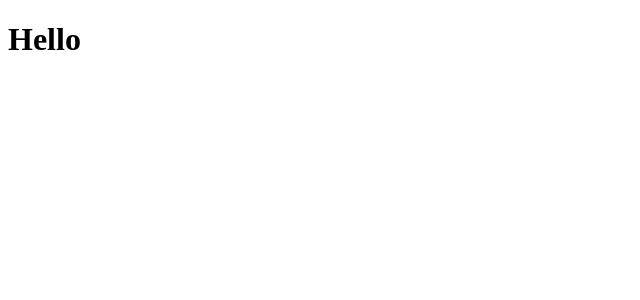
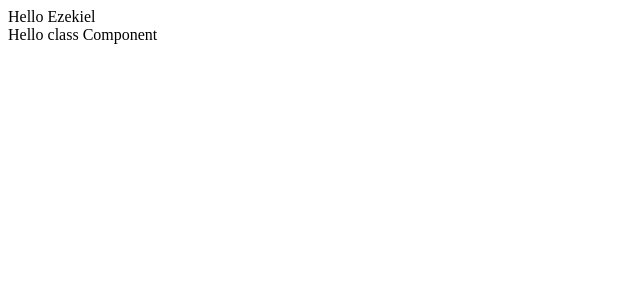
Before and after one commit to adetorodev/reactify, a React (Create React App) app: page / in a window 1280 px wide. Shown: the top 300 px of the page, without its empty margins (0-640 px from the left). Built offline with nearby package versions, Linux system fonts and the light colour scheme.

Commit message:
task:  study component

```diff
--- a/src/App.js
+++ b/src/App.js
@@ -1,5 +1,11 @@
+import ClassCompt from "./component/ClassCompt";
+import FuncCompt from "./component/FuncCompt";
+
 function App() {
-  return <div><h1>Hello</h1></div>;
+  return <div>
+    <FuncCompt name="Ezekiel" />
+    <ClassCompt name="class Component"/>
+  </div>;
 }
 
 export default App;
--- /dev/null
+++ b/src/component/ClassCompt.js
@@ -0,0 +1,12 @@
+import React, { Component } from "react";
+
+export class ClassCompt extends Component {
+  render() {
+    return (
+      // class component uses this keyword to specify
+      <div>Hello {this.props.name}</div>
+    );
+  }
+}
+
+export default ClassCompt;
--- /dev/null
+++ b/src/component/FuncCompt.js
@@ -0,0 +1,9 @@
+import React from 'react'
+
+function FuncCompt(props) {
+  return (
+    <div>Hello {props.name}</div>
+  )
+}
+
+export default FuncCompt
```
Also changed, not shown: src/Note.txt (added).
